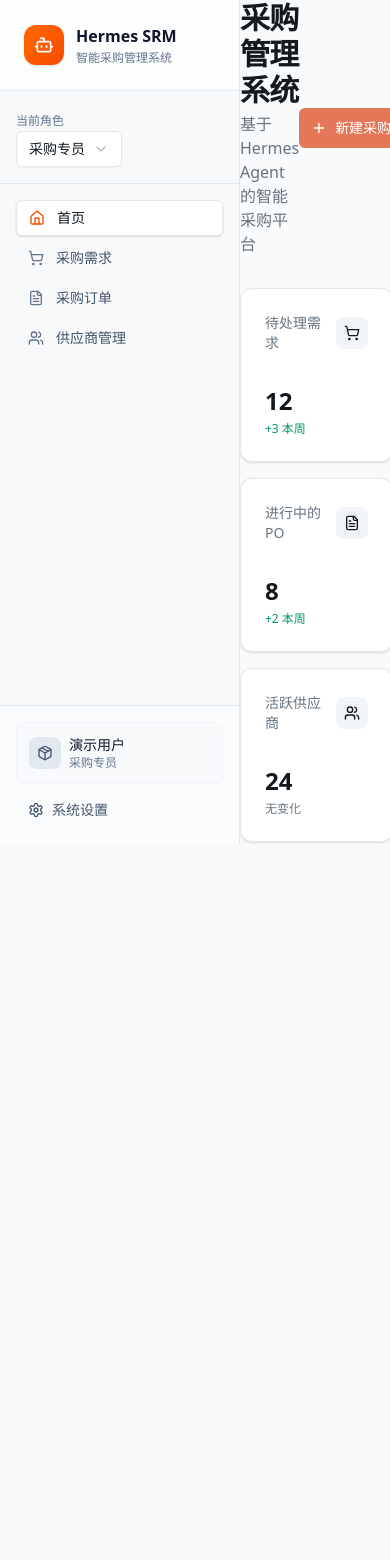
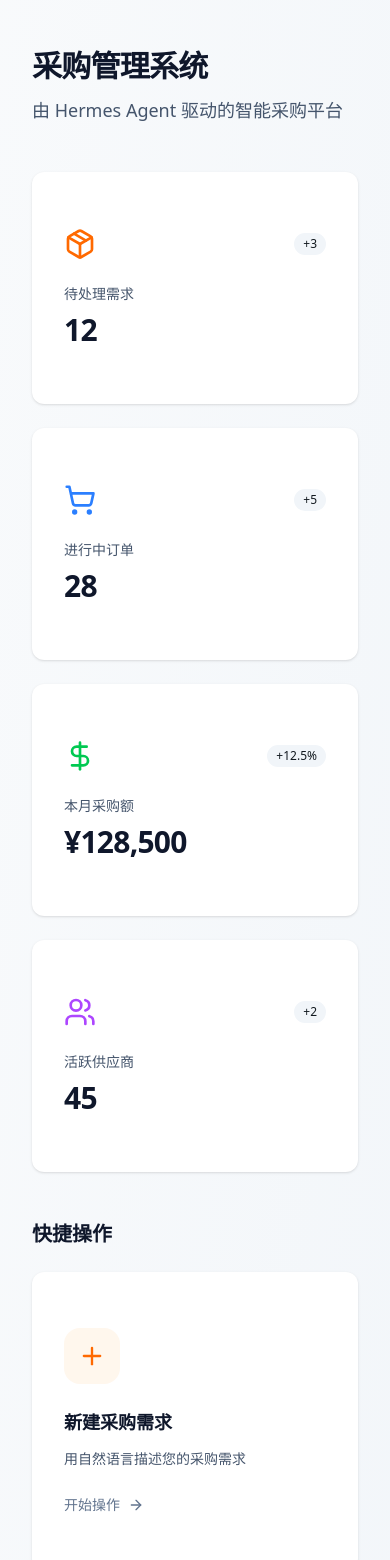
Before and after one commit to rogercwchenhk/leadcom-SRM, a Next.js app: page / in a window 390 px wide. Shown: the top 1560 px of the page. Before the commit the page ends 844 px from the top, so only its background shows below. Built offline with nearby package versions, Linux system fonts and the light colour scheme.

Commit message:
style: 优化页面顶部连贯性和标题大小
Coze-Commit-Type: user
Coze-User-ID: 2943817032430572
Coze-Conversation-ID: 7955018

```diff
--- a/src/app/page.tsx
+++ b/src/app/page.tsx
@@ -1,191 +1,267 @@
 'use client';
 
-import { useState } from 'react';
-import { AppLayout } from '@/components/layout/AppLayout';
+import { useState, useEffect } from 'react';
+import Link from 'next/link';
 import { Card, CardContent, CardDescription, CardHeader, CardTitle } from '@/components/ui/card';
 import { Button } from '@/components/ui/button';
 import {
-  ShoppingCart,
+  Plus,
   FileText,
   Users,
   TrendingUp,
-  Plus,
+  Clock,
+  CheckCircle2,
   ArrowRight,
-  Bot,
-  Sparkles
+  Package,
+  ShoppingCart,
+  DollarSign,
+  MessageSquare
 } from 'lucide-react';
-import Link from 'next/link';
+import { Badge } from '@/components/ui/badge';
+import type { UserRole } from '@/types';
+
+const quickActions = [
+  {
+    title: '新建采购需求',
+    description: '用自然语言描述您的采购需求',
+    icon: Plus,
+    href: '/requests/new',
+    color: 'text-orange-500 bg-orange-50'
+  },
+  {
+    title: '查看采购订单',
+    description: '跟踪和管理所有采购订单',
+    icon: FileText,
+    href: '/pos',
+    color: 'text-blue-500 bg-blue-50'
+  },
+  {
+    title: '供应商协作',
+    description: '与供应商进行订单协作',
+    icon: Users,
+    href: '/supplier',
+    color: 'text-green-500 bg-green-50'
+  },
+];
+
+const recentActivities = [
+  {
+    type: 'request',
+    title: '新采购需求提交',
+    description: '市场部提交了办公用品采购需求',
+    time: '2分钟前',
+    icon: ShoppingCart,
+    status: 'pending'
+  },
+  {
+    type: 'approval',
+    title: '审批通过',
+    description: 'IT设备采购订单已通过审批',
+    time: '15分钟前',
+    icon: CheckCircle2,
+    status: 'approved'
+  },
+  {
+    type: 'po',
+    title: 'PO生成',
+    description: '采购订单 #PO2024001 已生成',
+    time: '1小时前',
+    icon: FileText,
+    status: 'generated'
+  },
+  {
+    type: 'ai',
+    title: 'AI推荐供应商',
+    description: 'Hermes Agent 已为您推荐3家供应商',
+    time: '2小时前',
+    icon: MessageSquare,
+    status: 'recommended'
+  },
+];
 
 const stats = [
   {
     title: '待处理需求',
     value: '12',
-    change: '+3 本周',
-    icon: ShoppingCart,
-    trend: 'up',
+    change: '+3',
+    icon: Package,
+    color: 'text-orange-500'
   },
   {
-    title: '进行中的PO',
-    value: '8',
-    change: '+2 本周',
-    icon: FileText,
-    trend: 'up',
-  },
-  {
-    title: '活跃供应商',
-    value: '24',
-    change: '无变化',
-    icon: Users,
-    trend: 'neutral',
+    title: '进行中订单',
+    value: '28',
+    change: '+5',
+    icon: ShoppingCart,
+    color: 'text-blue-500'
   },
   {
     title: '本月采购额',
     value: '¥128,500',
-    change: '+15% 环比',
-    icon: TrendingUp,
-    trend: 'up',
+    change: '+12.5%',
+    icon: DollarSign,
+    color: 'text-green-500'
+  },
+  {
+    title: '活跃供应商',
+    value: '45',
+    change: '+2',
+    icon: Users,
+    color: 'text-purple-500'
   },
 ];
 
-const recentActivity = [
-  { id: 1, type: '需求', title: '笔记本电脑采购申请', time: '2分钟前', status: '待确认' },
-  { id: 2, type: '审批', title: 'PO-20240120001 审批通过', time: '15分钟前', status: '已完成' },
-  { id: 3, type: '发货', title: '办公用纸已发货', time: '1小时前', status: '运输中' },
-  { id: 4, type: '发票', title: '收到打印机采购发票', time: '2小时前', status: '待付款' },
-];
+export default function DashboardPage() {
+  const [currentRole, setCurrentRole] = useState<UserRole>('purchaser');
 
-export default function Home() {
   return (
-    <AppLayout>
-      <div className="space-y-8 max-w-6xl mx-auto">
-        {/* Header */}
-        <div className="flex items-center justify-between">
-          <div className="space-y-1">
-            <h1 className="text-3xl font-semibold tracking-tight text-foreground">
+    <div className="min-h-screen bg-gradient-to-br from-slate-50 to-slate-100">
+      <div className="px-8 py-12">
+        <div className="max-w-6xl mx-auto">
+          <div className="mb-12">
+            <h1 className="text-3xl font-semibold text-slate-900 tracking-tight mb-3">
               采购管理系统
             </h1>
-            <p className="text-muted-foreground">
-              基于 Hermes Agent 的智能采购平台
+            <p className="text-slate-600 text-lg">
+              由 Hermes Agent 驱动的智能采购平台
             </p>
           </div>
-          <div className="flex gap-3">
-            <Link href="/requests/new">
-              <Button className="gap-2 h-10 px-5">
-                <Plus className="h-4 w-4" />
-                新建采购需求
-              </Button>
+
+          {/* Stats Cards */}
+          <div className="grid grid-cols-1 md:grid-cols-2 lg:grid-cols-4 gap-6 mb-12">
+            {stats.map((stat, index) => {
+              const Icon = stat.icon;
+              return (
+                <Card key={index} className="border-none shadow-sm hover:shadow-md transition-all duration-200">
+                  <CardContent className="p-8">
+                    <div className="flex items-center justify-between mb-6">
+                      <Icon className={`w-8 h-8 ${stat.color}`} />
+                      <Badge variant="secondary" className="font-normal text-xs">
+                        {stat.change}
+                      </Badge>
+                    </div>
+                    <div>
+                      <p className="text-slate-600 text-sm mb-2">{stat.title}</p>
+                      <p className="text-3xl font-semibold text-slate-900 tracking-tight">{stat.value}</p>
+                    </div>
+                  </CardContent>
+                </Card>
+              );
+            })}
+          </div>
+
+          <div className="grid grid-cols-1 lg:grid-cols-3 gap-8">
+            {/* Quick Actions */}
+            <div className="lg:col-span-2 space-y-6">
+              <div>
+                <h2 className="text-xl font-semibold text-slate-900 mb-6">快捷操作</h2>
+                <div className="grid grid-cols-1 md:grid-cols-3 gap-6">
+                  {quickActions.map((action, index) => {
+                    const Icon = action.icon;
+                    return (
+                      <Link key={index} href={action.href}>
+                        <Card className="border-none shadow-sm hover:shadow-md transition-all duration-200 group cursor-pointer h-full">
+                          <CardContent className="p-8">
+                            <div className={`w-14 h-14 rounded-2xl ${action.color} flex items-center justify-center mb-6 group-hover:scale-105 transition-transform duration-200`}>
+                              <Icon className="w-7 h-7" />
+                            </div>
+                            <h3 className="text-lg font-semibold text-slate-900 mb-3">{action.title}</h3>
+                            <p className="text-slate-600 text-sm leading-relaxed">{action.description}</p>
+                            <div className="mt-6 flex items-center text-slate-500 text-sm group-hover:text-orange-500 transition-colors">
+                              开始操作 <ArrowRight className="w-4 h-4 ml-2" />
+                            </div>
+                          </CardContent>
+                        </Card>
                       </Link>
+                    );
+                  })}
                 </div>
               </div>
 
-        {/* Stats Grid */}
-        <div className="grid gap-4 md:grid-cols-2 lg:grid-cols-4">
-          {stats.map((stat, index) => (
-            <Card key={index} className="border shadow-sm hover:shadow-md transition-shadow duration-200">
-              <CardHeader className="flex flex-row items-center justify-between pb-2">
-                <CardTitle className="text-sm font-medium text-muted-foreground">
-                  {stat.title}
-                </CardTitle>
-                <div className="p-2 bg-muted rounded-lg">
-                  <stat.icon className="h-4 w-4 text-foreground" />
+              {/* Recent Activities */}
+              <div className="mt-12">
+                <h2 className="text-xl font-semibold text-slate-900 mb-6">最近动态</h2>
+                <Card className="border-none shadow-sm">
+                  <CardContent className="p-8">
+                    <div className="space-y-6">
+                      {recentActivities.map((activity, index) => {
+                        const Icon = activity.icon;
+                        return (
+                          <div key={index} className="flex items-start gap-5 p-5 rounded-2xl hover:bg-slate-50 transition-colors duration-200">
+                            <div className="mt-1 w-10 h-10 rounded-full bg-slate-100 flex items-center justify-center flex-shrink-0">
+                              <Icon className="w-5 h-5 text-slate-600" />
                             </div>
-              </CardHeader>
-              <CardContent>
-                <div className="text-2xl font-semibold text-foreground">{stat.value}</div>
-                <p className={`text-xs mt-1 ${
-                  stat.trend === 'up' ? 'text-emerald-600' :
-                  stat.trend === 'down' ? 'text-rose-600' : 'text-muted-foreground'
-                }`}>
-                  {stat.change}
+                            <div className="flex-1 min-w-0">
+                              <div className="flex items-start justify-between gap-4">
+                                <div>
+                                  <p className="font-medium text-slate-900 text-base">{activity.title}</p>
+                                  <p className="text-slate-600 text-sm mt-1">{activity.description}</p>
+                                </div>
+                                <div className="text-right flex-shrink-0">
+                                  <p className="text-slate-500 text-sm flex items-center gap-2">
+                                    <Clock className="w-4 h-4" />
+                                    {activity.time}
                                   </p>
+                                </div>
+                              </div>
+                            </div>
+                          </div>
+                        );
+                      })}
+                    </div>
                   </CardContent>
                 </Card>
-          ))}
+              </div>
             </div>
 
-        <div className="grid gap-6 lg:grid-cols-2">
-          {/* Quick Actions */}
-          <Card className="border shadow-sm hover:shadow-md transition-shadow duration-200">
-            <CardHeader className="pb-4">
-              <div className="flex items-center gap-2">
-                <div className="p-2 bg-orange-50 rounded-lg">
-                  <Bot className="h-5 w-5 text-orange-600" />
+            {/* AI Assistant Panel */}
+            <div className="lg:col-span-1">
+              <Card className="border-none shadow-sm bg-gradient-to-br from-orange-50 to-amber-50 h-full">
+                <CardHeader className="p-8">
+                  <div className="flex items-center gap-4">
+                    <div className="w-12 h-12 rounded-2xl bg-orange-500 flex items-center justify-center">
+                      <MessageSquare className="w-6 h-6 text-white" />
                     </div>
                     <div>
-                  <CardTitle>AI 智能助手</CardTitle>
-                  <CardDescription>
-                    Hermes Agent 为您提供智能采购辅助
-                  </CardDescription>
+                      <CardTitle className="text-xl font-semibold">Hermes Agent</CardTitle>
+                      <CardDescription className="text-slate-600 text-base">AI 采购助手</CardDescription>
                     </div>
                   </div>
                 </CardHeader>
-            <CardContent className="space-y-4">
-              <div className="grid gap-3">
+                <CardContent className="px-8 pb-8">
+                  <div className="space-y-5">
+                    <div className="bg-white/70 backdrop-blur rounded-2xl p-5">
+                      <p className="text-slate-700 text-sm leading-relaxed">
+                        👋 您好！我可以帮助您：
+                      </p>
+                      <ul className="mt-4 space-y-3 text-sm text-slate-600">
+                        <li className="flex items-start gap-3">
+                          <CheckCircle2 className="w-5 h-5 text-orange-500 flex-shrink-0 mt-0.5" />
+                          <span>理解自然语言需求</span>
+                        </li>
+                        <li className="flex items-start gap-3">
+                          <CheckCircle2 className="w-5 h-5 text-orange-500 flex-shrink-0 mt-0.5" />
+                          <span>智能推荐供应商</span>
+                        </li>
+                        <li className="flex items-start gap-3">
+                          <CheckCircle2 className="w-5 h-5 text-orange-500 flex-shrink-0 mt-0.5" />
+                          <span>辅助决策建议</span>
+                        </li>
+                      </ul>
+                    </div>
+
                     <Link href="/requests/new">
-                  <Button variant="secondary" className="w-full justify-start gap-3 h-11 border shadow-sm hover:shadow transition-all duration-200">
-                    <div className="p-1.5 bg-orange-50 rounded-md">
-                      <Sparkles className="h-4 w-4 text-orange-600" />
-                    </div>
-                    <span className="font-medium">用自然语言描述采购需求</span>
-                    <ArrowRight className="ml-auto h-4 w-4 text-muted-foreground" />
-                  </Button>
-                </Link>
-                <Link href="/requests">
-                  <Button variant="secondary" className="w-full justify-start gap-3 h-11 border shadow-sm hover:shadow transition-all duration-200">
-                    <div className="p-1.5 bg-muted rounded-md">
-                      <ShoppingCart className="h-4 w-4 text-foreground" />
-                    </div>
-                    <span className="font-medium">查看所有采购需求</span>
-                    <ArrowRight className="ml-auto h-4 w-4 text-muted-foreground" />
-                  </Button>
-                </Link>
-                <Link href="/pos">
-                  <Button variant="secondary" className="w-full justify-start gap-3 h-11 border shadow-sm hover:shadow transition-all duration-200">
-                    <div className="p-1.5 bg-muted rounded-md">
-                      <FileText className="h-4 w-4 text-foreground" />
-                    </div>
-                    <span className="font-medium">管理采购订单</span>
-                    <ArrowRight className="ml-auto h-4 w-4 text-muted-foreground" />
+                      <Button className="w-full bg-orange-500 hover:bg-orange-600 text-white font-medium py-6">
+                        <Plus className="w-5 h-5 mr-2" />
+                        开始智能采购
                       </Button>
                     </Link>
                   </div>
                 </CardContent>
               </Card>
-
-          {/* Recent Activity */}
-          <Card className="border shadow-sm hover:shadow-md transition-shadow duration-200">
-            <CardHeader className="pb-4">
-              <CardTitle>最近动态</CardTitle>
-              <CardDescription>
-                系统最新的采购活动记录
-              </CardDescription>
-            </CardHeader>
-            <CardContent>
-              <div className="space-y-4">
-                {recentActivity.map((activity) => (
-                  <div key={activity.id} className="flex items-center justify-between py-1">
-                    <div className="space-y-1">
-                      <p className="text-sm font-medium text-foreground">
-                        {activity.title}
-                      </p>
-                      <p className="text-xs text-muted-foreground">
-                        {activity.type} · {activity.time}
-                      </p>
-                    </div>
-                    <span className={`text-xs px-2.5 py-1 rounded-full font-medium ${
-                      activity.status === '已完成' ? 'bg-emerald-50 text-emerald-700' :
-                      activity.status === '待确认' || activity.status === '待付款' ? 'bg-amber-50 text-amber-700' :
-                      'bg-sky-50 text-sky-700'
-                    }`}>
-                      {activity.status}
-                    </span>
-                  </div>
-                ))}
-              </div>
-            </CardContent>
-          </Card>
             </div>
           </div>
-    </AppLayout>
+        </div>
+      </div>
+    </div>
   );
 }
--- a/src/components/layout/AppLayout.tsx
+++ b/src/components/layout/AppLayout.tsx
@@ -13,9 +13,11 @@ export function AppLayout({ children, initialRole }: AppLayoutProps) {
   return (
     <div className="flex h-screen bg-slate-50">
       <AppSidebar initialRole={initialRole} />
-      <main className="flex-1 overflow-auto">
-        {children}
-      </main>
+      <div className="flex-1 flex flex-col overflow-hidden">
+        <main className="flex-1 overflow-auto">
+          {children}
+        </main>
+      </div>
     </div>
   );
 }
```
Also changed, not shown: src/app/requests/new/page.tsx (+136 -145 lines), src/app/requests/page.tsx (+44 -38 lines). Lines whose indentation alone changed are shown as unchanged.
